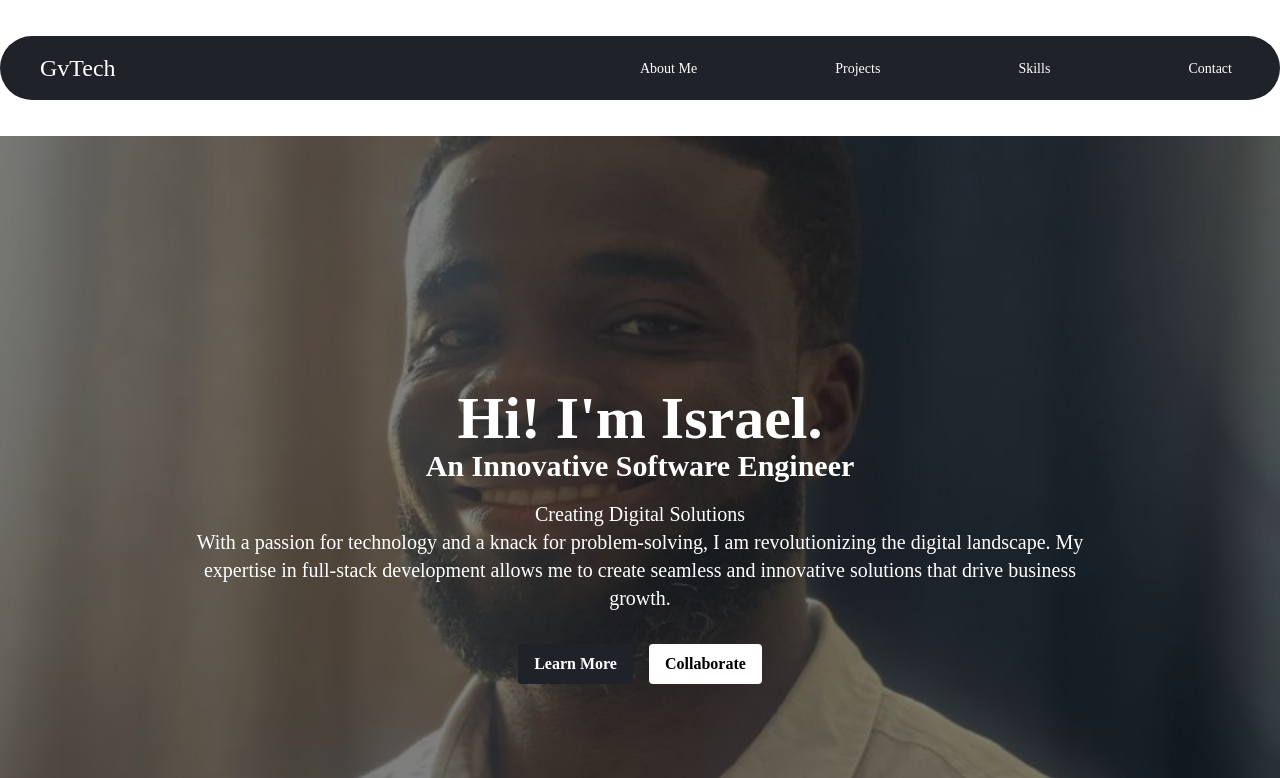
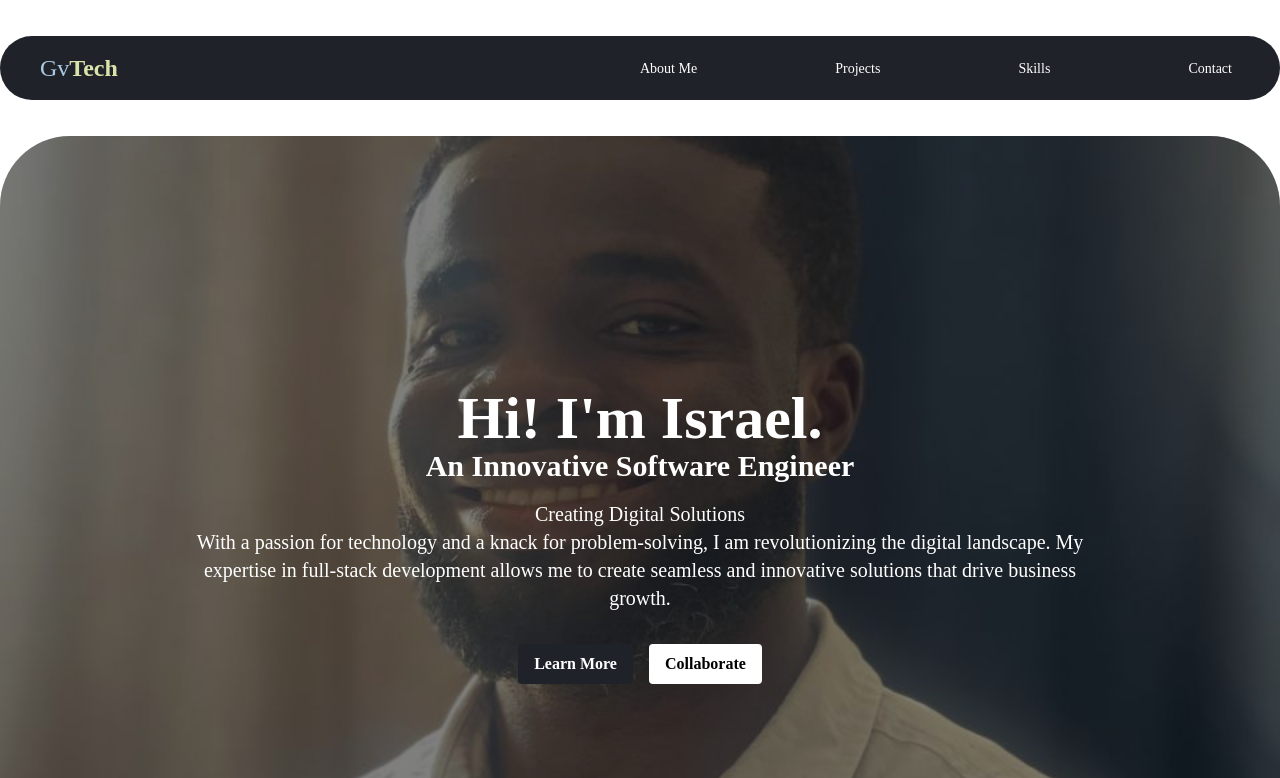
Before and after one commit to NanorIsrael/gv_web, a React (Create React App) app: page / in a window 1280 px wide. Shown: the top 778 px of the page. Built offline with nearby package versions, Linux system fonts and the light colour scheme; a web font is replaced by a local one.

Commit message:
Update nav brand

```diff
--- a/src/App.css
+++ b/src/App.css
@@ -1112,6 +1112,31 @@ code {
   color: rgb(255 255 255 / var(--tw-text-opacity));
 }
 
+.text-\[\#3defff\] {
+  --tw-text-opacity: 1;
+  color: rgb(61 239 255 / var(--tw-text-opacity));
+}
+
+.text-\[\#edefff\] {
+  --tw-text-opacity: 1;
+  color: rgb(237 239 255 / var(--tw-text-opacity));
+}
+
+.text-\[\#aab1e4\] {
+  --tw-text-opacity: 1;
+  color: rgb(170 177 228 / var(--tw-text-opacity));
+}
+
+.text-\[\#dae4aa\] {
+  --tw-text-opacity: 1;
+  color: rgb(218 228 170 / var(--tw-text-opacity));
+}
+
+.text-\[\#aacbe4\] {
+  --tw-text-opacity: 1;
+  color: rgb(170 203 228 / var(--tw-text-opacity));
+}
+
 .no-underline {
   text-decoration-line: none;
 }
--- a/src/pages/Home.tsx
+++ b/src/pages/Home.tsx
@@ -50,8 +50,8 @@ const handleContact = () => {
     <>
      <header className={'z-50 py-[36px]'}>
       <div className="container rounded-[70px] flex justify-between primary-bg h-full py-2 items-center">
-      <a href="/" className=" cursor-pointer hidden text-2xl p-2 md:block">
-          GvTech
+      <a href="/" className="text-[#aacbe4] cursor-pointer hidden text-2xl p-2 md:block">
+          Gv<strong className="text-[#dae4aa]">Tech</strong>
         </a>
         <nav className={'w-full md:w-[50%] flex py-2 text-[0.875rem] md:text-md'}>
           <ul className={'flex w-full justify-between'}>
@@ -74,9 +74,9 @@ const handleContact = () => {
       <div className="container bg-[#fff]">
 
       <article aria-label="Home ">
-      <div className="relative bg-cover bg-center h-screen z-1000" style={{ backgroundImage: 'url("Israel_Image.png")', paddingTop: '60px' }} id="about">
-      <div className="absolute inset-0 bg-black opacity-50 pt-16"></div>
-      <div className="absolute inset-0 flex flex-col justify-center items-center text-white">
+      <div className="rounded-[70px] relative bg-cover bg-center h-screen z-1000" style={{ backgroundImage: 'url("Israel_Image.png")', paddingTop: '60px' }} id="about">
+      <div className="rounded-[70px] absolute inset-0 bg-black opacity-50 pt-16"></div>
+      <div className="rounded-[70px] absolute inset-0 flex flex-col justify-center items-center text-white">
         <h1 className="text-4xl md:text-6xl text-center font-bold">Hi! I&apos;m Israel.</h1>
         <h2 className="text-2xl md:text-3xl text-center font-bold">An Innovative Software Engineer</h2>
         <p className="text-lg md:text-xl text-center mt-4">Creating Digital Solutions</p>
```
